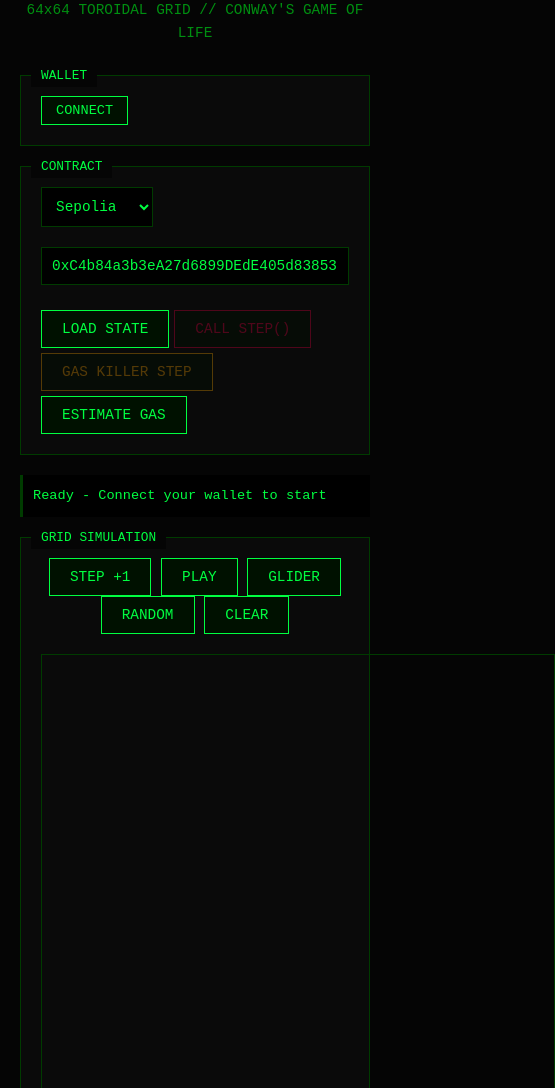
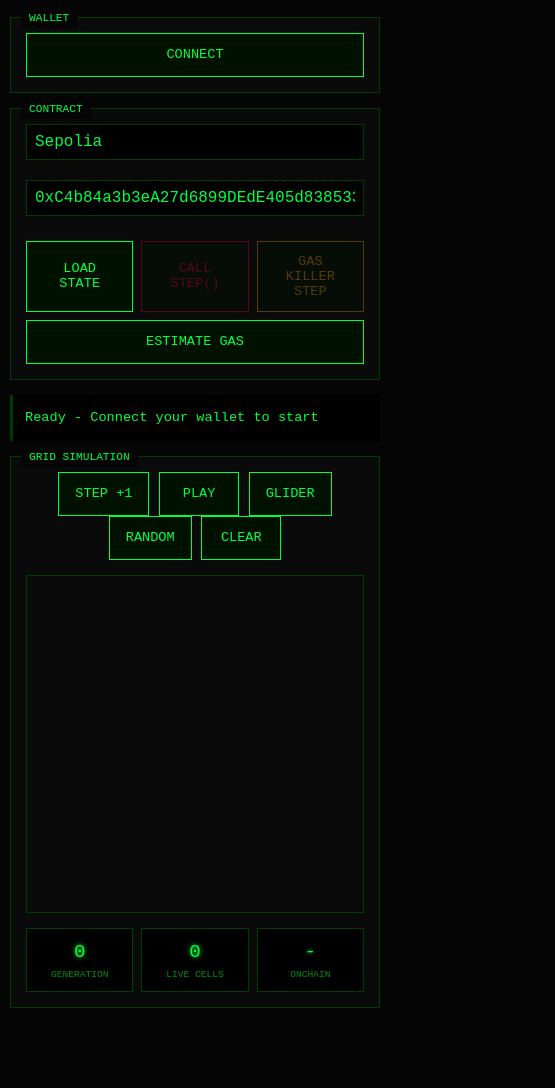
Before and after one commit to jvaleskadevs/onchain-life, a website: page index.html in a window 390 px wide. Shown: the part 82-1170 px from the top of the page, 555 px wide, since content can reach past the window. After the commit the page ends 1115 px from the top, so only its background shows below. Drawn offline with nearby package versions, Linux system fonts and the light colour scheme.

Commit message:
addResponsiveness

```diff
--- a/index.html
+++ b/index.html
@@ -17,51 +17,78 @@
         background: #050505;
         color: #00ff41;
         min-height: 100vh;
-            padding: 20px;
+        padding: 10px; /* Reduced from 20px for mobile */
         line-height: 1.6;
+        overflow-x: hidden; /* Prevent horizontal scroll */
     }
-        .container { max-width: 900px; margin: 0 auto; }
+    .container {
+        max-width: 900px;
+        margin: 0 auto;
+        width: 100%; /* Ensure it doesn't overflow */
+    }
     h1 {
         text-align: center;
         margin-bottom: 10px;
         text-shadow: 0 0 10px #00ff41;
-            font-size: 2rem;
+        font-size: 1.5rem; /* Slightly smaller for mobile */
+    }
+    @media (min-width: 640px) {
+        h1 { font-size: 2rem; }
+        body { padding: 20px; }
     }
     .subtitle {
         text-align: center;
         color: #008f11;
-            margin-bottom: 30px;
-            font-size: 0.9rem;
+        margin-bottom: 20px;
+        font-size: 0.8rem;
+        word-break: break-word; /* Prevent overflow */
+    }
+    @media (min-width: 640px) {
+        .subtitle { font-size: 0.9rem; margin-bottom: 30px; }
     }
     .box {
         border: 1px solid #003b00;
         background: #0a0a0a;
-            margin-bottom: 20px;
+        margin-bottom: 15px; /* Reduced for mobile */
         position: relative;
+        width: 100%;
+    }
+    @media (min-width: 640px) {
+        .box { margin-bottom: 20px; }
     }
     .box::before {
         content: attr(data-title);
         position: absolute;
-            top: -10px;
+        top: -8px; /* Adjusted for mobile */
         left: 10px;
         background: #050505;
         color: #00ff41;
-            padding: 0 10px;
-            font-size: 0.8rem;
+        padding: 0 8px;
+        font-size: 0.7rem; /* Smaller on mobile */
         text-transform: uppercase;
     }
+    @media (min-width: 640px) {
+        .box::before { top: -10px; font-size: 0.8rem; padding: 0 10px; }
+    }
+    .box-content { padding: 15px; } /* Reduced from 20px */
+    @media (min-width: 640px) {
         .box-content { padding: 20px; }
+    }
     input, select {
         background: #000;
         border: 1px solid #003b00;
         color: #00ff41;
-            padding: 10px;
+        padding: 8px; /* Slightly smaller for mobile */
         font-family: inherit;
-            font-size: 0.9rem;
+        font-size: 16px; /* Prevent iOS zoom on focus */
         margin-bottom: 10px;
+        width: 100%;
+        border-radius: 0; /* Remove iOS default styling */
+        -webkit-appearance: none; /* Remove iOS default styling */
     }
-        input { width: 100%; }
-        select { cursor: pointer; }
+    @media (min-width: 640px) {
+        input, select { padding: 10px; font-size: 0.9rem; }
+    }
     input:focus, select:focus {
         outline: none;
         border-color: #00ff41;
@@ -71,17 +98,27 @@
         margin-top: 15px;
         display: flex;
         flex-wrap: wrap;
-            gap: 5px;
+        gap: 8px; /* Increased slightly for touch */
     }
     button {
         background: #001100;
         border: 1px solid #00ff41;
         color: #00ff41;
-            padding: 10px 20px;
+        padding: 12px 16px; /* Larger touch targets for mobile */
         font-family: inherit;
-            font-size: 0.9rem;
+        font-size: 0.85rem;
         cursor: pointer;
         transition: all 0.2s;
+        flex: 1; /* Allow buttons to grow */
+        min-width: 80px; /* Prevent too small buttons */
+        min-height: 44px; /* iOS recommended minimum touch target */
+    }
+    @media (min-width: 640px) {
+        button {
+            padding: 10px 20px;
+            font-size: 0.9rem;
+            flex: 0 1 auto; /* Don't grow on desktop */
+        }
     }
     button:hover:not(:disabled) {
         background: #00ff41;
@@ -103,10 +140,6 @@
         color: #000;
         box-shadow: 0 0 10px #ff0040;
     }
-        button:disabled.danger {
-            border-color: #ee0040;
-            color: #ee0040;
-        }
     button.alt {
         border-color: #ffaa00;
         color: #ffaa00;
@@ -117,45 +150,68 @@
         box-shadow: 0 0 10px #ffaa00;
     }
     .status {
-            margin-top: 20px;
-            margin-bottom: 20px;
-            padding: 10px;
+        margin: 15px 0; /* Reduced margins */
+        padding: 12px;
         border-left: 3px solid #003b00;
         background: #000;
         font-size: 0.85rem;
         min-height: 40px;
+        word-break: break-word; /* Prevent overflow */
+    }
+    @media (min-width: 640px) {
+        .status { margin: 20px 0; padding: 10px; }
     }
     .status.error { border-left-color: #ff0040; color: #ff0040; }
     .status.success { border-left-color: #00ff41; }
     .status.pending { border-left-color: #ffaa00; color: #ffaa00; }
     .status.warning { border-left-color: #ffaa00; color: #ffaa00; }
+
+    /* RESPONSIVE CANVAS - This is the critical fix */
     canvas {
         display: block;
-            margin: 20px auto;
+        margin: 15px auto;
         border: 1px solid #003b00;
         image-rendering: pixelated;
+        width: 100%; /* Scale to container */
+        max-width: 512px; /* But don't exceed original size */
+        height: auto; /* Maintain aspect ratio */
+        aspect-ratio: 1 / 1; /* Keep it square */
     }
+
     .stats {
         display: grid;
         grid-template-columns: repeat(3, 1fr);
-            gap: 10px;
+        gap: 8px; /* Reduced for mobile */
         margin-top: 15px;
     }
     .stat {
         border: 1px solid #003b00;
-            padding: 10px;
+        padding: 8px; /* Reduced for mobile */
         text-align: center;
         background: #000;
+        min-width: 0; /* Prevent overflow */
+        overflow: hidden; /* Prevent text overflow */
+    }
+    @media (min-width: 640px) {
+        .stat { padding: 10px; }
     }
     .stat-value {
-            font-size: 1.5rem;
+        font-size: 1.2rem; /* Smaller on mobile */
         color: #00ff41;
         text-shadow: 0 0 5px #00ff41;
+        word-break: break-word;
+    }
+    @media (min-width: 640px) {
+        .stat-value { font-size: 1.5rem; }
     }
     .stat-label {
-            font-size: 0.7rem;
+        font-size: 0.6rem; /* Smaller on mobile */
         color: #008f11;
         text-transform: uppercase;
+        word-break: break-word;
+    }
+    @media (min-width: 640px) {
+        .stat-label { font-size: 0.7rem; }
     }
     .wallet-row {
         display: flex;
@@ -164,18 +220,27 @@
         flex-wrap: wrap;
     }
     .wallet-btn {
-            padding: 6px 14px;
+        padding: 8px 12px; /* Larger touch target */
         font-size: 0.85rem;
+        min-height: 44px;
+    }
+    @media (min-width: 640px) {
+        .wallet-btn { padding: 6px 14px; }
     }
     .wallet-btn.small {
-            padding: 4px 10px;
+        padding: 6px 10px;
         font-size: 0.75rem;
+        min-height: 36px;
     }
     .connected {
         display: flex;
         align-items: center;
         gap: 10px;
-            font-size: 0.9rem;
+        font-size: 0.85rem;
+        flex-wrap: wrap; /* Allow wrapping on mobile */
+    }
+    @media (min-width: 640px) {
+        .connected { font-size: 0.9rem; }
     }
     .dot {
         width: 8px;
@@ -184,6 +249,7 @@
         border-radius: 50%;
         box-shadow: 0 0 5px #00ff41;
         animation: pulse 2s infinite;
+        flex-shrink: 0; /* Don't shrink on mobile */
     }
     @keyframes pulse {
         0%, 100% { opacity: 1; }
@@ -194,10 +260,14 @@
         gap: 10px;
         align-items: center;
         margin-bottom: 10px;
+        flex-wrap: wrap; /* Allow wrapping */
     }
     .chain-label {
         color: #008f11;
-            font-size: 0.8rem;
+        font-size: 0.75rem; /* Smaller on mobile */
+    }
+    @media (min-width: 640px) {
+        .chain-label { font-size: 0.8rem; }
     }
     .rpc-input {
         margin-top: 10px;
@@ -224,20 +294,17 @@
         border: 1px solid #003b00;
         background: #000;
         font-size: 0.85rem;
+        overflow-x: auto; /* Allow horizontal scroll if needed */
     }
-        .gas-estimate.hidden {
-            display: none;
-        }
-        .gas-estimate.error {
-            border-color: #ff0040;
-        }
-        .gas-estimate.warning {
-            border-color: #ffaa00;
-        }
+    .gas-estimate.hidden { display: none; }
+    .gas-estimate.error { border-color: #ff0040; }
+    .gas-estimate.warning { border-color: #ffaa00; }
     .gas-row {
         display: flex;
         justify-content: space-between;
         margin-bottom: 4px;
+        flex-wrap: wrap; /* Allow wrapping on mobile */
+        gap: 4px;
     }
     .gas-row:last-child {
         margin-bottom: 0;
@@ -247,23 +314,22 @@
     }
     .gas-label {
         color: #008f11;
+        flex-shrink: 0;
     }
     .gas-value {
         color: #00ff41;
         font-family: monospace;
+        word-break: break-all; /* Prevent overflow */
     }
-        .gas-value.error {
-            color: #ff0040;
-        }
-        .gas-value.warning {
-            color: #ffaa00;
-        }
+    .gas-value.error { color: #ff0040; }
+    .gas-value.warning { color: #ffaa00; }
     .gas-note {
         margin-top: 8px;
         font-size: 0.75rem;
         color: #ffaa00;
         border-top: 1px solid #003b00;
         padding-top: 8px;
+        word-break: break-word;
     }
     .gas-killer-config {
         margin-top: 10px;
@@ -272,9 +338,7 @@
         background: #0a0a00;
         display: none;
     }
-        .gas-killer-config.visible {
-            display: block;
-        }
+    .gas-killer-config.visible { display: block; }
     .gas-killer-config label {
         display: block;
         color: #ffaa00;
```
Lines whose indentation alone changed are shown as unchanged.
